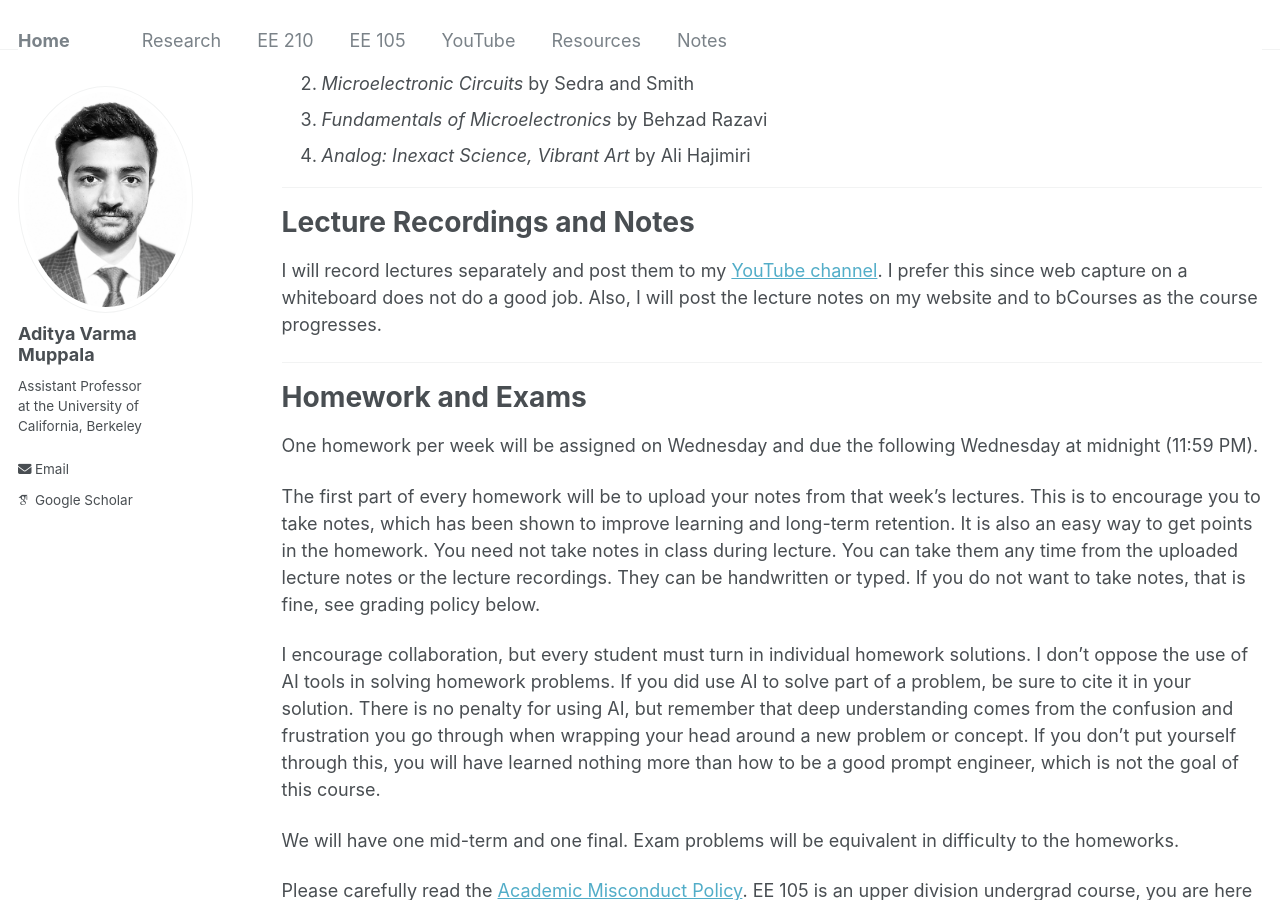
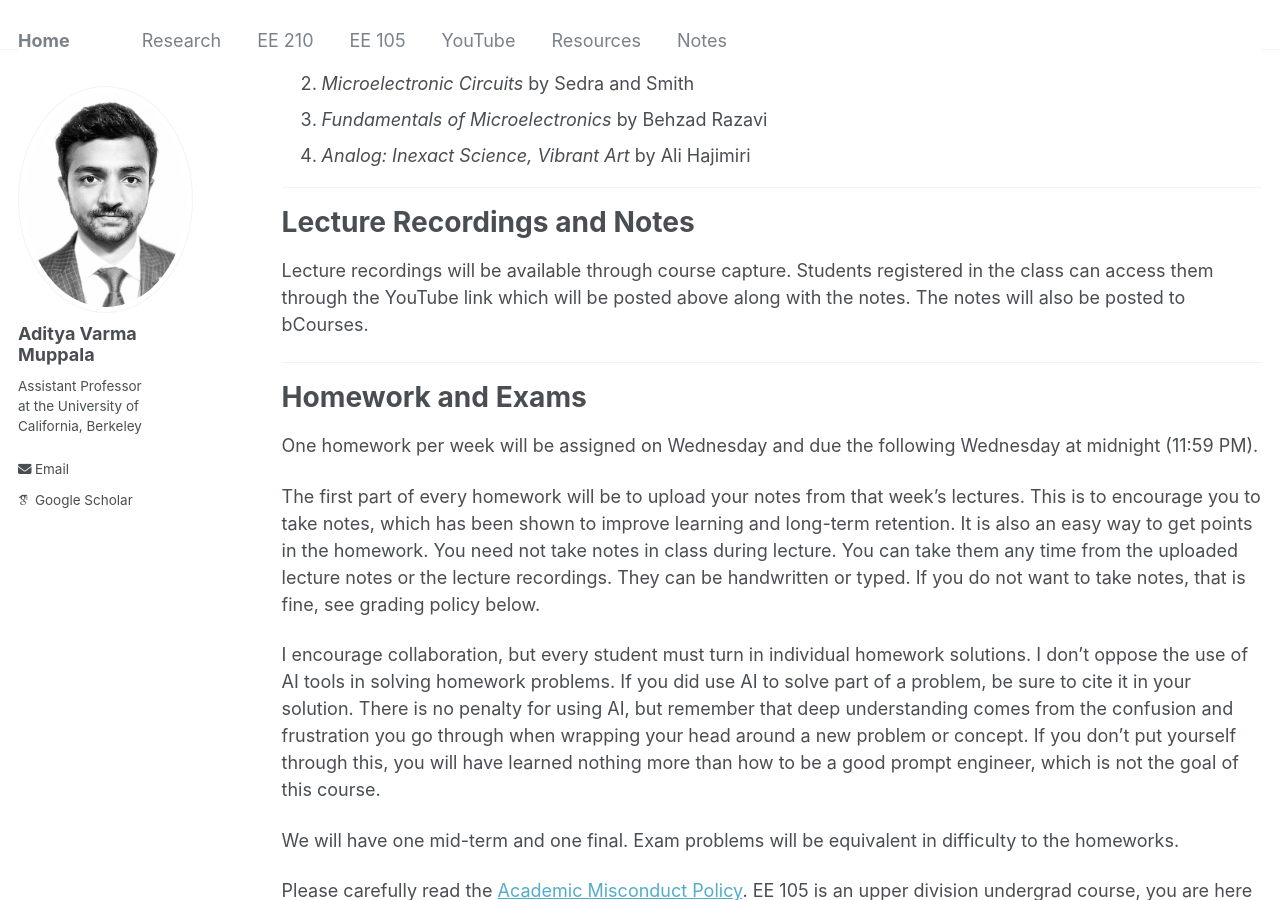
Before and after one commit to AdityaMuppala/adityamuppala.github.io, a Jekyll site: the page built from _pages/teaching105.md, in a window 1280 px wide and 900 px high, scrolled down 1915 px. Built offline with Jekyll 4.4.1, drawn with Linux system fonts in a browser that asks for light colours; some web fonts are replaced.

Commit message:
Update teaching105.md

```diff
--- a/_pages/teaching105.md
+++ b/_pages/teaching105.md
@@ -64,7 +64,7 @@ To develop a strong foundation in microelectronics from the device to the circui
 ---
 
 # Lecture Recordings and Notes
-I will record lectures separately and post them to my [YouTube channel](https://www.youtube.com/@adityavarmamuppala). I prefer this since web capture on a whiteboard does not do a good job. Also, I will post the lecture notes on my website and to bCourses as the course progresses.
+Lecture recordings will be available through course capture. Students registered in the class can access them through the YouTube link which will be posted above along with the notes. The notes will also be posted to bCourses.
 
 ---
 
```
